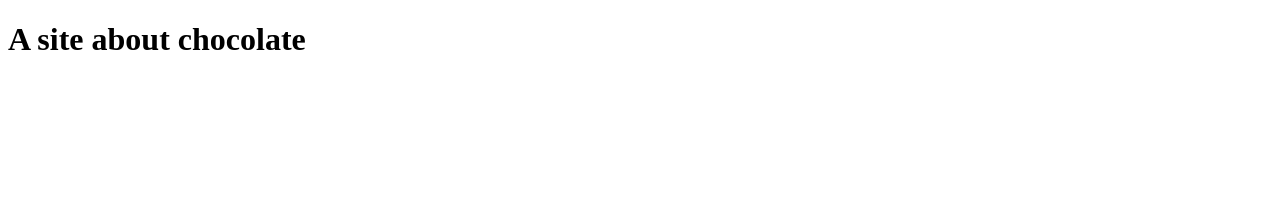
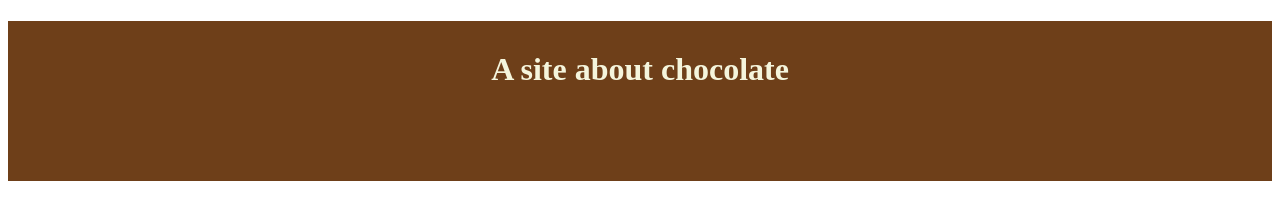
Before and after one commit to sena-tan/senaWEB2GitTest, a plain HTML site: page index.html in a window 1280 px wide. Drawn offline with Linux system fonts and the light colour scheme.

Commit message:
second commit index and mystyles

```diff
--- a/css/mystyles.css
+++ b/css/mystyles.css
@@ -0,0 +1,10 @@
+.jumbotron{
+    background-color: #6E3F19;
+    width:100%;
+    height: 160px;
+}
+.jumbotron h1,h3 {
+    color: #F5F5DC;
+    text-align: center;
+    padding-top: 30px;
+}
--- a/index.html
+++ b/index.html
@@ -6,10 +6,13 @@
     <meta name="viewport" content="width=device-width, initial-scale=1.0">
     <meta http-equiv="X-UA-Compatible" content="ie=edge">
     <title>Choco Home</title>
+    <link rel="stylesheet" type="text/css" href="css/mystyles.css">
 </head>
 
 <body>
-    <h1>A site about chocolate</h1>
+    <div class="jumbotron">
+        <h1>A site about chocolate</h1>
+    </div>
 </body>
 
 </html>
```
